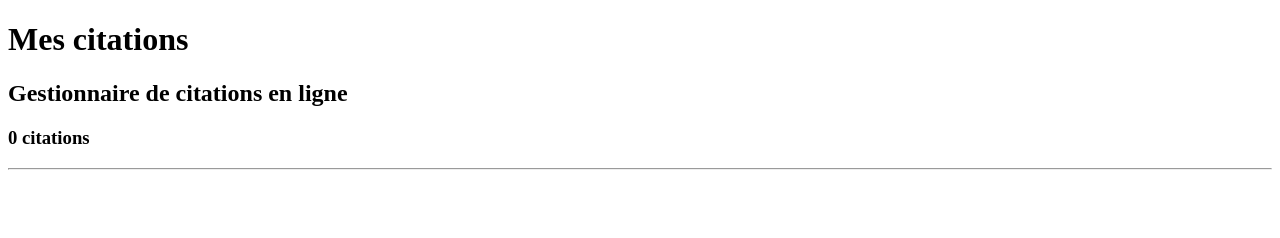
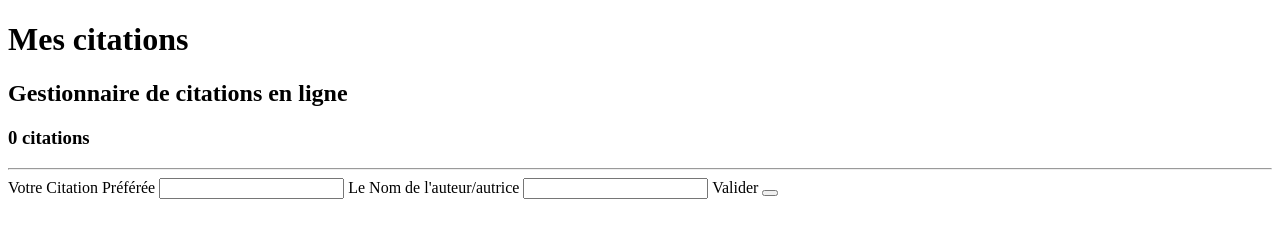
Before and after one commit to DwoDwoS/quotations-app, a plain HTML site: page index.html in a window 1280 px wide. Drawn offline with Linux system fonts and the light colour scheme.

Commit message:
Etape 2: Mise en place de la balise form

```diff
--- a/index.html
+++ b/index.html
@@ -14,5 +14,14 @@
     <h3>0 citations</h3>
     <hr>
 
+    <form id="form">
+        <label>Votre Citation Préférée</label>
+        <input id="quote">
+        <label>Le Nom de l'auteur/autrice</label>
+        <input id="authorName">
+        <label>Valider</label>
+        <button id="submit"></button>
+
+    </form>
 </body>
 </html>
```
